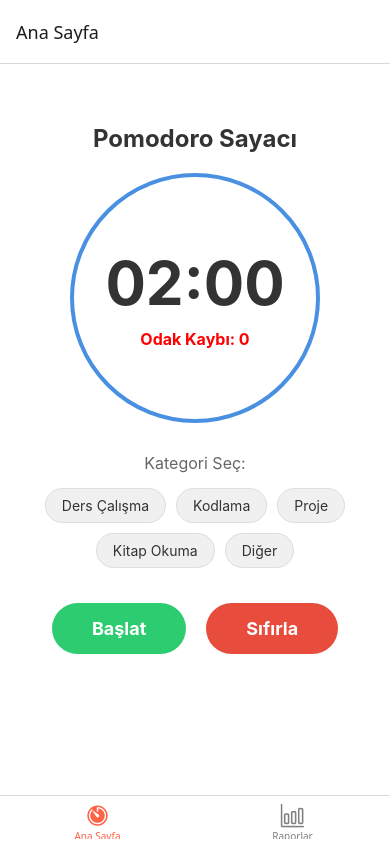
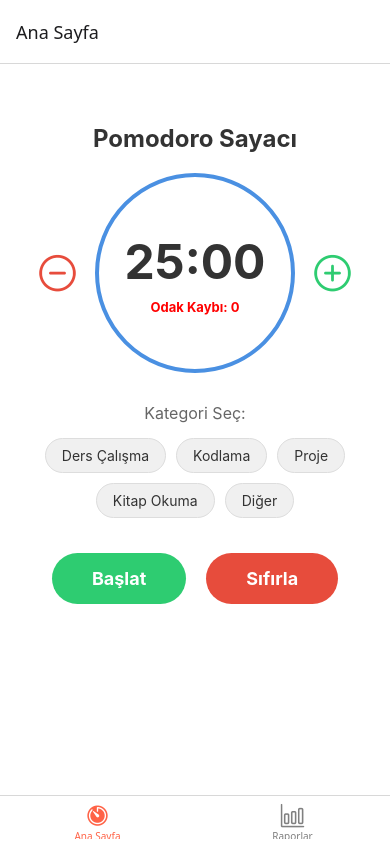
Before and after one commit to ByThePi/mobil-uygulama-gelistirme-proje, a React Native app: screen / in a window 390 px wide. Built offline with nearby package versions, Linux system fonts and the light colour scheme.

Commit message:
feat: sayac artirma azaltma eklendi

```diff
--- a/src/screens/HomeScreen.js
+++ b/src/screens/HomeScreen.js
@@ -1,21 +1,20 @@
 import React, { useState, useEffect, useRef } from 'react';
 import { View, Text, StyleSheet, TouchableOpacity, Alert, AppState } from 'react-native';
+import { Ionicons } from '@expo/vector-icons';
 import { saveSession } from '../utils/storage';
 
 export default function HomeScreen() {
-  const INITIAL_TIME = 2 * 60; // 25 dakika
+  const [initialTime, setInitialTime] = useState(25 * 60);
 
-  const [timeLeft, setTimeLeft] = useState(INITIAL_TIME);
+  const [timeLeft, setTimeLeft] = useState(initialTime);
   const [isActive, setIsActive] = useState(false);
   const [category, setCategory] = useState(null);
   const [distractionCount, setDistractionCount] = useState(0);
 
-  // AppState takibi için ref
   const appState = useRef(AppState.currentState);
 
   const categories = ["Ders Çalışma", "Kodlama", "Proje", "Kitap Okuma", "Diğer"];
 
-  // 1. SAYAÇ VE BİTİŞ MANTIĞI
   useEffect(() => {
     let interval = null;
 
@@ -24,7 +23,6 @@ export default function HomeScreen() {
         setTimeLeft((prevTime) => prevTime - 1);
       }, 1000);
     } else if (timeLeft === 0 && isActive) {
-      // SÜRE BİTTİĞİ AN (Sadece isActive true ise girer, bu sayede loop engellenir)
       finishSession();
       clearInterval(interval);
     }
@@ -32,7 +30,6 @@ export default function HomeScreen() {
     return () => clearInterval(interval);
   }, [isActive, timeLeft]);
 
-  // 2. ODAKLANMA TAKİBİ (APP STATE)
   useEffect(() => {
     const subscription = AppState.addEventListener('change', nextAppState => {
       if (
@@ -53,16 +50,25 @@ export default function HomeScreen() {
     };
   }, [isActive]);
 
-  // --- YENİ FONKSİYONLAR ---
+  const increaseTime = () => {
+    if (isActive) return;
+    const newTime = initialTime + 60;
+    setInitialTime(newTime);
+    setTimeLeft(newTime);
+  };
 
-  // Süre bittiğinde çalışacak tek fonksiyon
+  const decreaseTime = () => {
+    if (isActive) return;
+    if (initialTime > 60) {
+        const newTime = initialTime - 60;
+        setInitialTime(newTime);
+        setTimeLeft(newTime);
+    }
+  };
+
   const finishSession = async () => {
-    setIsActive(false); // Önce sayacı durdur
-
-    // Veriyi kaydet
-    await saveCurrentSession(INITIAL_TIME);
-
-    // Tek bir tebrik mesajı göster ve süreyi sıfırla
+    setIsActive(false);
+    await saveCurrentSession(initialTime);
     Alert.alert(
         "Tebrikler! 🎉",
         "Odaklanma seansını başarıyla tamamladın ve verilerin kaydedildi.",
@@ -72,7 +78,6 @@ export default function HomeScreen() {
     );
   };
 
-  // Veriyi veritabanına işleyen fonksiyon
   const saveCurrentSession = async (duration) => {
     const sessionData = {
         id: Date.now().toString(),
@@ -84,22 +89,19 @@ export default function HomeScreen() {
     await saveSession(sessionData);
   };
 
-  // Sayaç bittiğinde süreyi başa saran fonksiyon (Kategori kalır)
   const softReset = () => {
-    setTimeLeft(INITIAL_TIME);
+    setTimeLeft(initialTime);
     setDistractionCount(0);
     setIsActive(false);
   };
 
-  // Buton Fonksiyonları
   const startTimer = () => {
     if (!category) {
       Alert.alert("Uyarı", "Lütfen önce bir kategori seçin!");
       return;
     }
-    // Eğer süre 0 ise (bittiği halde tekrar basıldıysa) başa al
     if (timeLeft === 0) {
-        setTimeLeft(INITIAL_TIME);
+        setTimeLeft(initialTime);
         setDistractionCount(0);
     }
     setIsActive(true);
@@ -108,13 +110,11 @@ export default function HomeScreen() {
   const pauseTimer = () => setIsActive(false);
 
   const resetTimer = () => {
-    // Eğer süre hiç başlamadıysa veya tamamsa direkt sıfırla
-    if (timeLeft === INITIAL_TIME) {
+    if (timeLeft === initialTime) {
         softReset();
         return;
     }
 
-    // Kullanıcı manuel sıfırlıyorsa soralım
     Alert.alert(
         "Seansı Bitir",
         "Bu oturumu kaydetmek ister misiniz?",
@@ -127,8 +127,7 @@ export default function HomeScreen() {
             {
                 text: "Kaydet",
                 onPress: async () => {
-                    const timeSpent = INITIAL_TIME - timeLeft;
-                    // Çok kısa süreleri (örn 10 sn altı) kaydetmesin
+                    const timeSpent = initialTime - timeLeft;
                     if (timeSpent > 10) {
                         await saveCurrentSession(timeSpent);
                     }
@@ -149,9 +148,29 @@ export default function HomeScreen() {
     <View style={styles.container}>
       <Text style={styles.header}>Pomodoro Sayacı</Text>
 
-      <View style={styles.timerContainer}>
-        <Text style={styles.timerText}>{formatTime(timeLeft)}</Text>
-        <Text style={styles.distractionText}>Odak Kaybı: {distractionCount}</Text>
+      <View style={styles.timerWrapper}>
+
+        <TouchableOpacity
+            style={[styles.adjustButton, isActive && styles.disabledButton]}
+            onPress={decreaseTime}
+            disabled={isActive}
+        >
+            <Ionicons name="remove-circle-outline" size={45} color={isActive ? "#ccc" : "#e74c3c"} />
+        </TouchableOpacity>
+
+        <View style={styles.timerContainer}>
+            <Text style={styles.timerText}>{formatTime(timeLeft)}</Text>
+            <Text style={styles.distractionText}>Odak Kaybı: {distractionCount}</Text>
+        </View>
+
+        <TouchableOpacity
+            style={[styles.adjustButton, isActive && styles.disabledButton]}
+            onPress={increaseTime}
+            disabled={isActive}
+        >
+             <Ionicons name="add-circle-outline" size={45} color={isActive ? "#ccc" : "#2ecc71"} />
+        </TouchableOpacity>
+
       </View>
 
       <View style={styles.categoryContainer}>
@@ -178,9 +197,8 @@ export default function HomeScreen() {
       <View style={styles.controls}>
         {!isActive ? (
           <TouchableOpacity style={styles.buttonStart} onPress={startTimer}>
-            {/* DÜZELTME: Süre başlamışsa ve durmuşsa 'Devam Et' yazar */}
             <Text style={styles.buttonText}>
-                {timeLeft < INITIAL_TIME && timeLeft > 0 ? "Devam Et" : "Başlat"}
+                {timeLeft < initialTime && timeLeft > 0 ? "Devam Et" : "Başlat"}
             </Text>
           </TouchableOpacity>
         ) : (
@@ -201,12 +219,31 @@ const styles = StyleSheet.create({
   container: { flex: 1, backgroundColor: '#fff', alignItems: 'center', paddingTop: 60 },
   header: { fontSize: 24, fontWeight: 'bold', marginBottom: 20, color: '#333' },
 
+  // DÜZELTME: Genişlik ve hizalama ayarları
+  timerWrapper: {
+    flexDirection: 'row',
+    alignItems: 'center',
+    justifyContent: 'center', // Tam ortala
+    marginBottom: 30,
+    width: '100%',
+    paddingHorizontal: 10, // Kenarlardan hafif boşluk bırak
+  },
+  adjustButton: {
+    padding: 5, // Butonun kendi boşluğunu azalttık
+  },
+  disabledButton: {
+    opacity: 0.5
+  },
+
+  // DÜZELTME: Boyut küçültüldü (240 -> 200)
   timerContainer: {
-    width: 250, height: 250, borderRadius: 125, borderWidth: 4, borderColor: '#4a90e2',
-    justifyContent: 'center', alignItems: 'center', marginBottom: 30
+    width: 200, height: 200, borderRadius: 100, borderWidth: 4, borderColor: '#4a90e2',
+    justifyContent: 'center', alignItems: 'center',
+    marginHorizontal: 10, // Yanlardan biraz daha az boşluk
   },
-  timerText: { fontSize: 60, fontWeight: 'bold', color: '#333' },
-  distractionText: { fontSize: 16, color: 'red', marginTop: 10, fontWeight: 'bold' },
+  // DÜZELTME: Font boyutu küçültüldü
+  timerText: { fontSize: 48, fontWeight: 'bold', color: '#333' },
+  distractionText: { fontSize: 13, color: 'red', marginTop: 8, fontWeight: 'bold' },
 
   categoryContainer: { width: '90%', marginBottom: 30 },
   subHeader: { fontSize: 16, marginBottom: 10, color: '#666', textAlign: 'center' },
```
